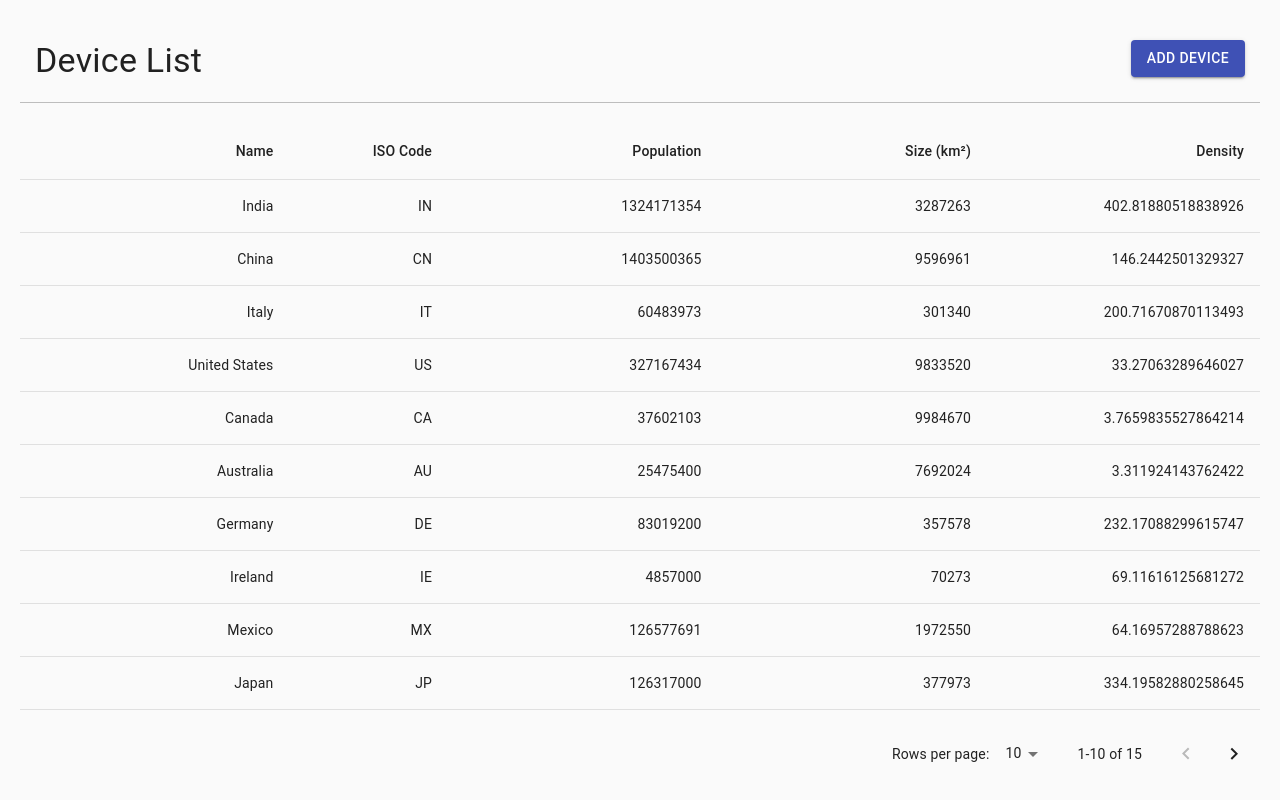
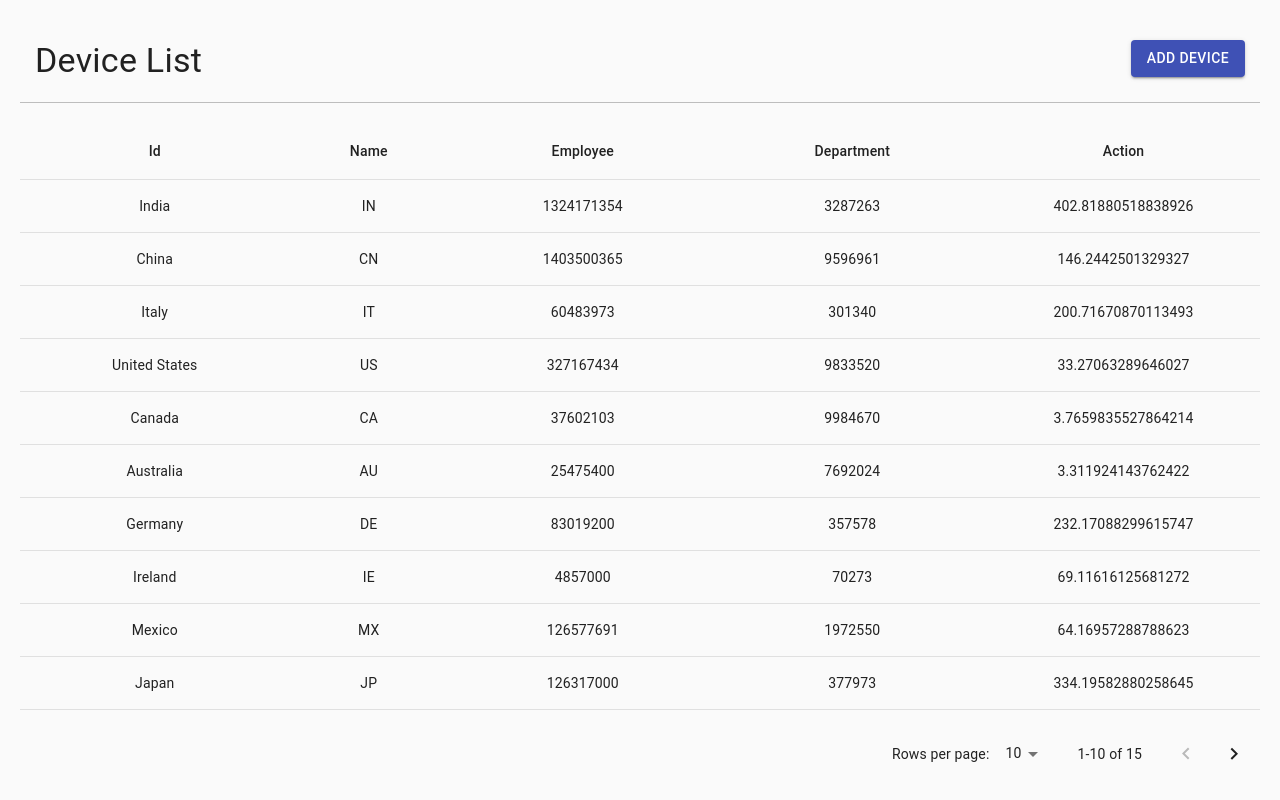
Before and after one commit to ImpetX/device-inventory, a React (Create React App) app in the folder frontend/: page / in a window 1280 px wide. Built offline with nearby package versions, Linux system fonts and the light colour scheme; the HTML template or start-up script is replaced by a standard one.

Commit message:
DI-9::changes column names

```diff
--- a/frontend/src/components/ListDevice.jsx
+++ b/frontend/src/components/ListDevice.jsx
@@ -1,66 +1,6 @@
 import React, { useRef, useState, useEffect } from 'react';
 import { PageHeader, Table } from './lib';
-
-const columns = [
-  {
-    id: 'name',
-    label: 'Name',
-    minWidth: 170,
-    align: 'right',
-    render: row => <span>{row.name}</span>,
-  },
-  {
-    id: 'code',
-    label: 'ISO\u00a0Code',
-    minWidth: 100,
-    align: 'right',
-    render: row => <span>{row.code}</span>,
-  },
-  {
-    id: 'population',
-    label: 'Population',
-    minWidth: 170,
-    align: 'right',
-    render: row => <span>{row.population}</span>,
-  },
-  {
-    id: 'size',
-    label: 'Size\u00a0(km\u00b2)',
-    minWidth: 170,
-    align: 'right',
-    render: row => <span>{row.size}</span>,
-  },
-  {
-    id: 'density',
-    label: 'Density',
-    minWidth: 170,
-    align: 'right',
-    render: row => <span>{row.density}</span>,
-  },
-];
-
-function createData(name, code, population, size) {
-  const density = population / size;
-  return { name, code, population, size, density };
-}
-
-const rows = [
-  createData('India', 'IN', 1324171354, 3287263),
-  createData('China', 'CN', 1403500365, 9596961),
-  createData('Italy', 'IT', 60483973, 301340),
-  createData('United States', 'US', 327167434, 9833520),
-  createData('Canada', 'CA', 37602103, 9984670),
-  createData('Australia', 'AU', 25475400, 7692024),
-  createData('Germany', 'DE', 83019200, 357578),
-  createData('Ireland', 'IE', 4857000, 70273),
-  createData('Mexico', 'MX', 126577691, 1972550),
-  createData('Japan', 'JP', 126317000, 377973),
-  createData('France', 'FR', 67022000, 640679),
-  createData('United Kingdom', 'GB', 67545757, 242495),
-  createData('Russia', 'RU', 146793744, 17098246),
-  createData('Nigeria', 'NG', 200962417, 923768),
-  createData('Brazil', 'BR', 210147125, 8515767),
-];
+import { deviceListColumns as columns, deviceListRows as rows } from '../data';
 
 const ListDevice = () => {
   const PageHeaderEl = useRef(null);
--- /dev/null
+++ b/frontend/src/data/device_list.js
@@ -0,0 +1,64 @@
+import React from 'react';
+
+const columns = [
+  {
+    id: 'id',
+    label: 'Id',
+    minWidth: 170,
+    align: 'center',
+    render: row => <span>{row.name}</span>,
+  },
+  {
+    id: 'name',
+    label: 'Name',
+    minWidth: 100,
+    align: 'center',
+    render: row => <span>{row.code}</span>,
+  },
+  {
+    id: 'Employee',
+    label: 'Employee',
+    minWidth: 170,
+    align: 'center',
+    render: row => <span>{row.population}</span>,
+  },
+  {
+    id: 'Department',
+    label: 'Department',
+    minWidth: 170,
+    align: 'center',
+    render: row => <span>{row.size}</span>,
+  },
+  {
+    id: 'Action',
+    label: 'Action',
+    minWidth: 170,
+    align: 'center',
+    render: row => <span>{row.density}</span>,
+  },
+];
+
+function createData(name, code, population, size) {
+  const density = population / size;
+  return { name, code, population, size, density };
+}
+
+const rows = [
+  createData('India', 'IN', 1324171354, 3287263),
+  createData('China', 'CN', 1403500365, 9596961),
+  createData('Italy', 'IT', 60483973, 301340),
+  createData('United States', 'US', 327167434, 9833520),
+  createData('Canada', 'CA', 37602103, 9984670),
+  createData('Australia', 'AU', 25475400, 7692024),
+  createData('Germany', 'DE', 83019200, 357578),
+  createData('Ireland', 'IE', 4857000, 70273),
+  createData('Mexico', 'MX', 126577691, 1972550),
+  createData('Japan', 'JP', 126317000, 377973),
+  createData('France', 'FR', 67022000, 640679),
+  createData('United Kingdom', 'GB', 67545757, 242495),
+  createData('Russia', 'RU', 146793744, 17098246),
+  createData('Nigeria', 'NG', 200962417, 923768),
+  createData('Brazil', 'BR', 210147125, 8515767),
+];
+
+export { columns, rows };
--- /dev/null
+++ b/frontend/src/data/index.js
@@ -0,0 +1,6 @@
+import {
+  columns as deviceListColumns,
+  rows as deviceListRows,
+} from './device_list';
+
+export { deviceListColumns, deviceListRows };
```
